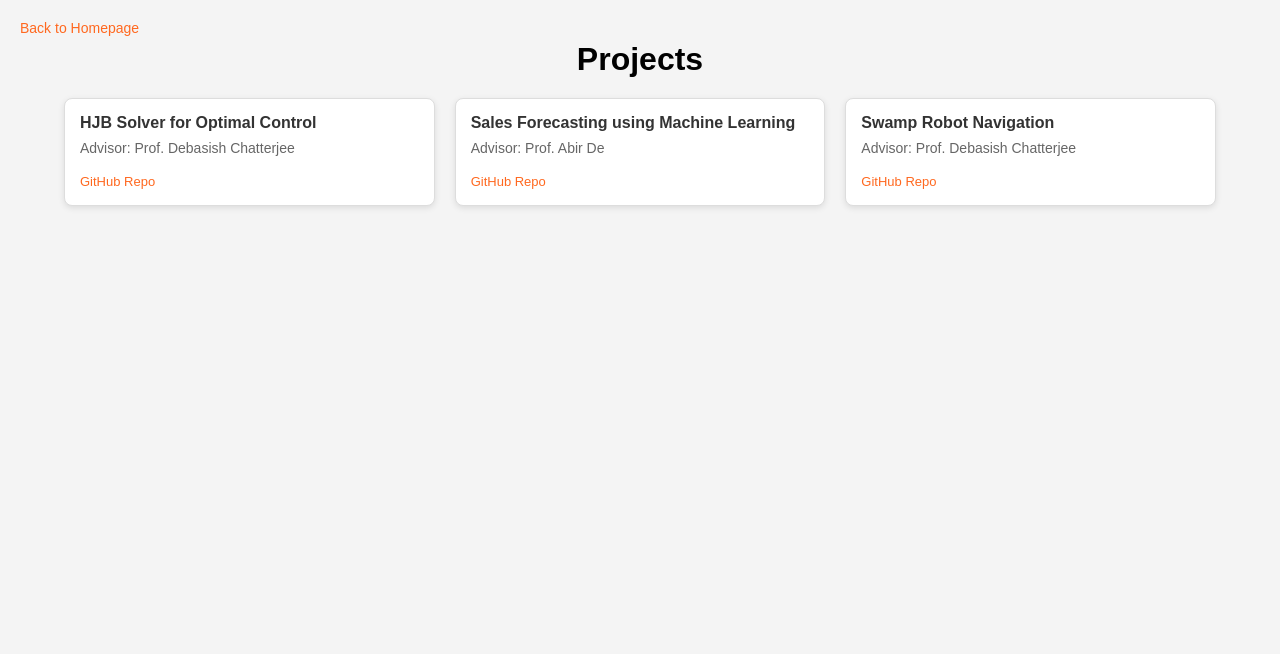
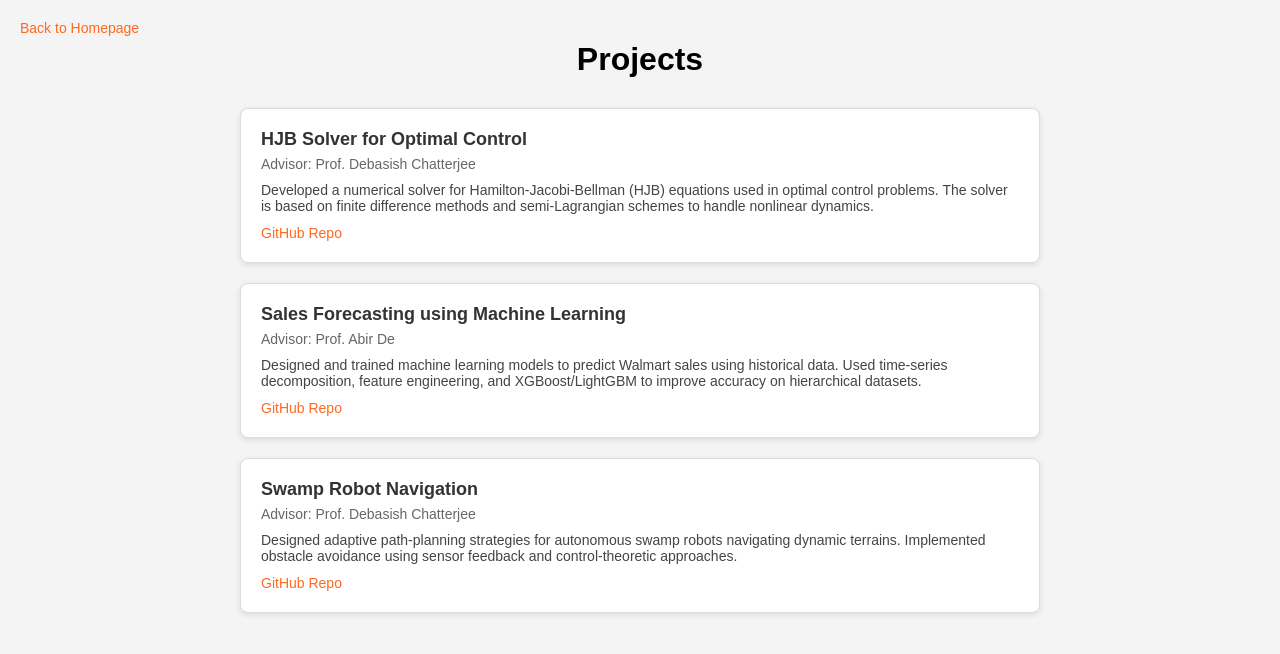
Before and after one commit to hotshott22/portfolio, a Jekyll site: the page project.html, which Jekyll copies as it is, in a window 1280 px wide. Shown: the top 654 px of the page. Built offline with Jekyll 4.4.1, drawn with Linux system fonts in a browser that asks for light colours.

Commit message:
Update project.html

```diff
--- a/project.html
+++ b/project.html
@@ -15,24 +15,25 @@
 
         .container {
             width: 90%;
+            max-width: 800px;
             margin: 0 auto;
             padding: 20px;
         }
 
         h1 {
             text-align: center;
-            margin-bottom: 20px;
+            margin-bottom: 30px;
         }
 
         .grid {
-            display: grid;
-            grid-template-columns: repeat(auto-fit, minmax(250px, 1fr));
+            display: flex;
+            flex-direction: column;
             gap: 20px;
         }
 
         .grid-item {
             background-color: #fff;
-            padding: 15px;
+            padding: 20px;
             border: 1px solid #ddd;
             border-radius: 8px;
             box-shadow: 0 2px 6px rgba(0, 0, 0, 0.1);
@@ -40,9 +41,9 @@
 
         .project-title {
             font-weight: bold;
-            font-size: 16px;
+            font-size: 18px;
             color: #333;
-            margin-bottom: 8px;
+            margin-bottom: 6px;
         }
 
         .advisor {
@@ -51,10 +52,14 @@
             margin-bottom: 10px;
         }
 
+        .description {
+            font-size: 14px;
+            color: #444;
+            margin-bottom: 10px;
+        }
+
         .github-link {
-            display: inline-block;
-            margin-top: 8px;
-            font-size: 13px;
+            font-size: 14px;
             color: #FF681F;
             text-decoration: none;
         }
@@ -84,25 +89,36 @@
     <div class="container">
         <h1>Projects</h1>
         <div class="grid">
+
             <div class="grid-item">
                 <div class="project-title">HJB Solver for Optimal Control</div>
                 <div class="advisor">Advisor: Prof. Debasish Chatterjee</div>
+                <div class="description">
+                    Developed a numerical solver for Hamilton-Jacobi-Bellman (HJB) equations used in optimal control problems. The solver is based on finite difference methods and semi-Lagrangian schemes to handle nonlinear dynamics.
+                </div>
                 <a class="github-link" href="https://github.com/prashikpatil221/hjb-solver" target="_blank">GitHub Repo</a>
             </div>
 
             <div class="grid-item">
                 <div class="project-title">Sales Forecasting using Machine Learning</div>
                 <div class="advisor">Advisor: Prof. Abir De</div>
+                <div class="description">
+                    Designed and trained machine learning models to predict Walmart sales using historical data. Used time-series decomposition, feature engineering, and XGBoost/LightGBM to improve accuracy on hierarchical datasets.
+                </div>
                 <a class="github-link" href="https://github.com/prashikpatil221/sales-forecast" target="_blank">GitHub Repo</a>
             </div>
 
             <div class="grid-item">
                 <div class="project-title">Swamp Robot Navigation</div>
                 <div class="advisor">Advisor: Prof. Debasish Chatterjee</div>
+                <div class="description">
+                    Designed adaptive path-planning strategies for autonomous swamp robots navigating dynamic terrains. Implemented obstacle avoidance using sensor feedback and control-theoretic approaches.
+                </div>
                 <a class="github-link" href="https://github.com/prashikpatil221/swamp-robot" target="_blank">GitHub Repo</a>
             </div>
 
-            <!-- Add more project items here -->
+            <!-- More projects can be added below using same format -->
+
         </div>
     </div>
 </body>
```
